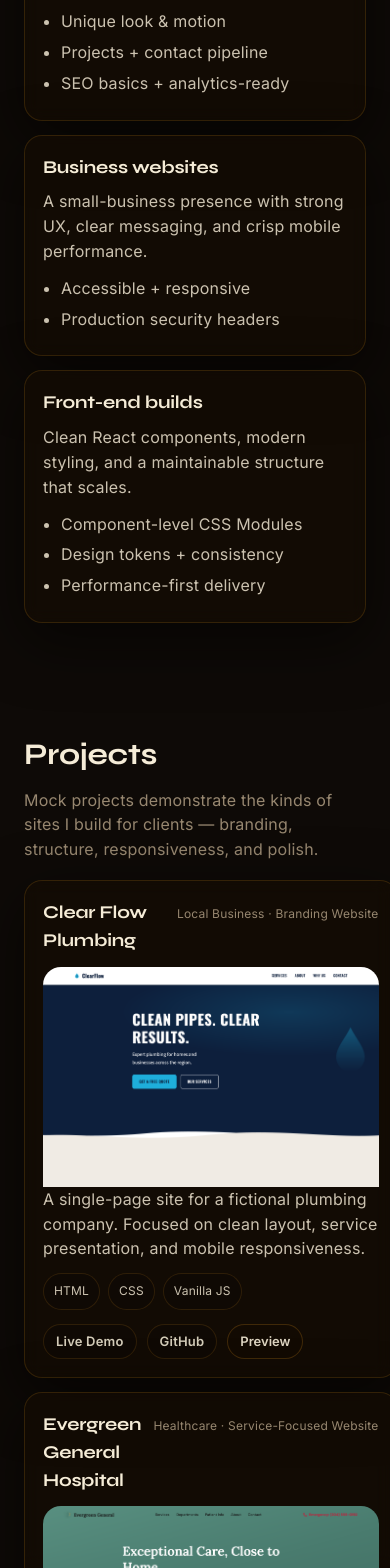
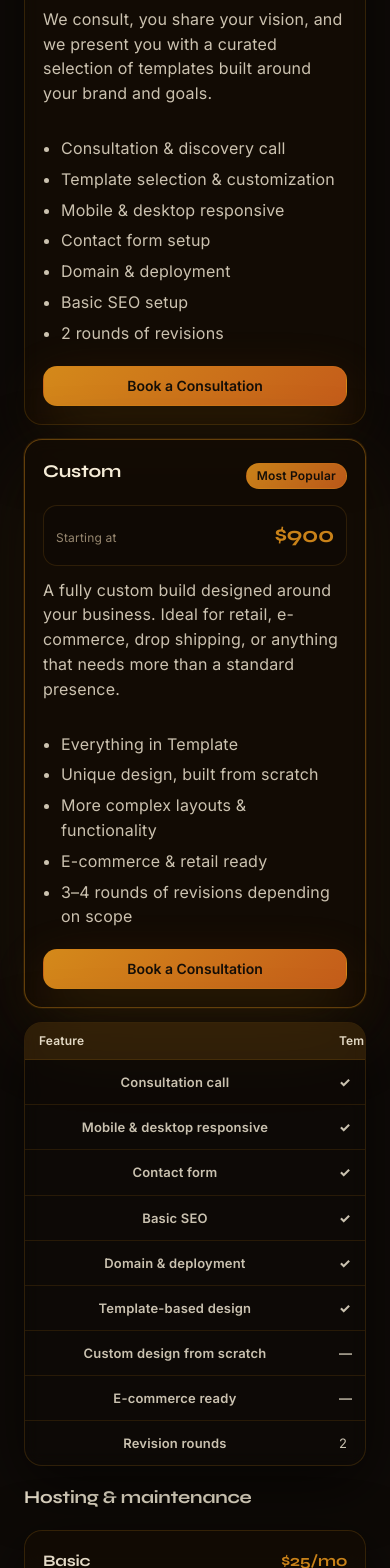
Before and after one commit to MurrayElectronicsLLC/PortfolioSite, a React (Vite) app: page / in a window 390 px wide. Shown: the part 1572-3140 px from the top of the page. Built offline with nearby package versions, Linux system fonts and the light colour scheme.

Commit message:
Revamp pricing and hosting sections in App component. Introduced new tiered service offerings with detailed descriptions, pricing, and comparison table. Enhanced styles for better layout and responsiveness.

```diff
--- a/src/App.jsx
+++ b/src/App.jsx
@@ -155,42 +155,164 @@ function App() {
               and a launch that's ready to drive business growth.
             </p>
 
-            <div className={styles.cards}>
-              <article className={styles.card}>
-                <h3 className={styles.h3}>Portfolio sites</h3>
+            <div className={styles.pricingGrid} aria-label="Service tiers">
+              <article className={styles.tierCard}>
+                <div className={styles.tierTop}>
+                  <h3 className={styles.h3}>Template</h3>
+                </div>
+                <div className={styles.tierPrice}>
+                  <span className={styles.tierPriceLabel}>Starting at</span>
+                  <span className={styles.tierPriceValue}>$500</span>
+                </div>
                 <p className={styles.cardText}>
-                  A premium single-page portfolio that feels personal, loads fast, and converts.
+                  We consult, you share your vision, and we present you with a curated selection of
+                  templates built around your brand and goals.
                 </p>
                 <ul className={styles.bullets}>
-                  <li>Unique look & motion</li>
-                  <li>Projects + contact pipeline</li>
-                  <li>SEO basics + analytics-ready</li>
+                  <li>Consultation & discovery call</li>
+                  <li>Template selection & customization</li>
+                  <li>Mobile & desktop responsive</li>
+                  <li>Contact form setup</li>
+                  <li>Domain & deployment</li>
+                  <li>Basic SEO setup</li>
+                  <li>2 rounds of revisions</li>
                 </ul>
+                <button
+                  type="button"
+                  className={styles.tierCta}
+                  onClick={() => scrollToId('contact')}
+                >
+                  Book a Consultation
+                </button>
               </article>
 
-              <article className={styles.card}>
-                <h3 className={styles.h3}>Business websites</h3>
+              <article className={`${styles.tierCard} ${styles.tierCardPopular}`}>
+                <div className={styles.tierTop}>
+                  <h3 className={styles.h3}>Custom</h3>
+                  <span className={styles.badgeAmber}>Most Popular</span>
+                </div>
+                <div className={styles.tierPrice}>
+                  <span className={styles.tierPriceLabel}>Starting at</span>
+                  <span className={styles.tierPriceValue}>$900</span>
+                </div>
                 <p className={styles.cardText}>
-                  A small-business presence with strong UX, clear messaging, and crisp mobile
-                  performance.
+                  A fully custom build designed around your business. Ideal for retail, e-commerce,
+                  drop shipping, or anything that needs more than a standard presence.
                 </p>
                 <ul className={styles.bullets}>
-                  <li>Accessible + responsive</li>
-                  <li>Production security headers</li>
+                  <li>Everything in Template</li>
+                  <li>Unique design, built from scratch</li>
+                  <li>More complex layouts & functionality</li>
+                  <li>E-commerce & retail ready</li>
+                  <li>3–4 rounds of revisions depending on scope</li>
                 </ul>
+                <button
+                  type="button"
+                  className={styles.tierCta}
+                  onClick={() => scrollToId('contact')}
+                >
+                  Book a Consultation
+                </button>
               </article>
+            </div>
 
-              <article className={styles.card}>
-                <h3 className={styles.h3}>Front-end builds</h3>
-                <p className={styles.cardText}>
-                  Clean React components, modern styling, and a maintainable structure that scales.
-                </p>
-                <ul className={styles.bullets}>
-                  <li>Component-level CSS Modules</li>
-                  <li>Design tokens + consistency</li>
-                  <li>Performance-first delivery</li>
-                </ul>
-              </article>
+            <div className={styles.compareWrap} aria-label="Template vs Custom comparison">
+              <table className={styles.compareTable}>
+                <thead>
+                  <tr>
+                    <th scope="col">Feature</th>
+                    <th scope="col">Template</th>
+                    <th scope="col">Custom</th>
+                  </tr>
+                </thead>
+                <tbody>
+                  <tr>
+                    <th scope="row">Consultation call</th>
+                    <td className={styles.cellYes}>✓</td>
+                    <td className={styles.cellYes}>✓</td>
+                  </tr>
+                  <tr>
+                    <th scope="row">Mobile & desktop responsive</th>
+                    <td className={styles.cellYes}>✓</td>
+                    <td className={styles.cellYes}>✓</td>
+                  </tr>
+                  <tr>
+                    <th scope="row">Contact form</th>
+                    <td className={styles.cellYes}>✓</td>
+                    <td className={styles.cellYes}>✓</td>
+                  </tr>
+                  <tr>
+                    <th scope="row">Basic SEO</th>
+                    <td className={styles.cellYes}>✓</td>
+                    <td className={styles.cellYes}>✓</td>
+                  </tr>
+                  <tr>
+                    <th scope="row">Domain & deployment</th>
+                    <td className={styles.cellYes}>✓</td>
+                    <td className={styles.cellYes}>✓</td>
+                  </tr>
+                  <tr>
+                    <th scope="row">Template-based design</th>
+                    <td className={styles.cellYes}>✓</td>
+                    <td className={styles.cellDash}>—</td>
+                  </tr>
+                  <tr>
+                    <th scope="row">Custom design from scratch</th>
+                    <td className={styles.cellDash}>—</td>
+                    <td className={styles.cellYes}>✓</td>
+                  </tr>
+                  <tr>
+                    <th scope="row">E-commerce ready</th>
+                    <td className={styles.cellDash}>—</td>
+                    <td className={styles.cellYes}>✓</td>
+                  </tr>
+                  <tr>
+                    <th scope="row">Revision rounds</th>
+                    <td>2</td>
+                    <td>3–4</td>
+                  </tr>
+                </tbody>
+              </table>
+            </div>
+
+            <div className={styles.hostingWrap} aria-label="Hosting and maintenance plans">
+              <h3 className={styles.h3}>Hosting &amp; maintenance</h3>
+              <div className={styles.cards}>
+                <article className={styles.card}>
+                  <div className={styles.hostingTop}>
+                    <div className={styles.hostingName}>Basic</div>
+                    <div className={styles.hostingPrice}>$25/mo</div>
+                  </div>
+                  <p className={styles.cardText}>
+                    Covers the essentials to keep your site live, backed up, and running smoothly.
+                  </p>
+                </article>
+
+                <article className={styles.card}>
+                  <div className={styles.hostingTop}>
+                    <div className={styles.hostingName}>Standard</div>
+                    <div className={styles.hostingPrice}>$60/mo</div>
+                  </div>
+                  <p className={styles.cardText}>
+                    Everything in Basic, plus hands-on support for updates and ongoing performance.
+                  </p>
+                </article>
+
+                <article className={styles.card}>
+                  <div className={styles.hostingTop}>
+                    <div className={styles.hostingName}>Pro</div>
+                    <div className={styles.hostingPrice}>$120/mo</div>
+                  </div>
+                  <p className={styles.cardText}>
+                    Full ongoing support, regular check-ins, and priority access — for businesses
+                    that want consistent attention.
+                  </p>
+                </article>
+              </div>
+              <p className={styles.hostingNote}>
+                All hosting plans require an active site built or transferred through Murray
+                Electronics LLC. Custom plans available on request.
+              </p>
             </div>
           </div>
         </section>
--- a/src/App.module.css
+++ b/src/App.module.css
@@ -369,6 +369,180 @@
   gap: 14px;
 }
 
+.pricingGrid {
+  margin-top: 18px;
+  display: grid;
+  grid-template-columns: repeat(2, minmax(0, 1fr));
+  gap: 14px;
+}
+
+.tierCard {
+  border-radius: var(--radius);
+  border: 1px solid rgba(212, 137, 26, 0.18);
+  background: var(--surface);
+  box-shadow: var(--shadow);
+  backdrop-filter: blur(8px);
+  padding: 18px;
+  display: grid;
+  gap: 12px;
+  align-content: start;
+}
+
+.tierCardPopular {
+  border-color: rgba(212, 137, 26, 0.42);
+  box-shadow:
+    var(--shadow),
+    0 0 0 1px rgba(212, 137, 26, 0.14),
+    0 26px 90px rgba(212, 137, 26, 0.12);
+}
+
+.tierTop {
+  display: flex;
+  align-items: center;
+  justify-content: space-between;
+  gap: 12px;
+}
+
+.badgeAmber {
+  display: inline-flex;
+  align-items: center;
+  justify-content: center;
+  height: 26px;
+  padding: 0 10px;
+  border-radius: 999px;
+  border: 1px solid rgba(212, 137, 26, 0.28);
+  background: linear-gradient(135deg, rgba(212, 137, 26, 0.95), rgba(196, 92, 26, 0.95));
+  color: rgba(14, 10, 7, 0.96);
+  font: 800 12px/1 var(--font-body);
+  letter-spacing: 0.2px;
+  white-space: nowrap;
+}
+
+.tierPrice {
+  display: flex;
+  align-items: baseline;
+  justify-content: space-between;
+  gap: 10px;
+  padding: 12px 12px;
+  border-radius: 14px;
+  border: 1px solid rgba(212, 137, 26, 0.16);
+  background: rgba(14, 10, 7, 0.35);
+}
+
+.tierPriceLabel {
+  font-size: 12px;
+  color: rgba(154, 138, 114, 0.98);
+}
+
+.tierPriceValue {
+  font-family: var(--font-display);
+  font-weight: 800;
+  letter-spacing: -0.2px;
+  color: rgba(212, 137, 26, 0.95);
+  font-size: 22px;
+}
+
+.tierCta {
+  margin-top: 2px;
+  appearance: none;
+  border: 1px solid rgba(212, 137, 26, 0.22);
+  border-radius: 14px;
+  padding: 12px 14px;
+  font: 650 14px/1 var(--font-body);
+  cursor: pointer;
+  color: rgba(14, 10, 7, 0.96);
+  background: linear-gradient(135deg, var(--accent), var(--accent-2));
+  box-shadow: 0 20px 55px rgba(212, 137, 26, 0.18);
+  transition:
+    transform 120ms ease,
+    box-shadow 140ms ease;
+}
+
+.tierCta:hover {
+  transform: translateY(-1px);
+  box-shadow: 0 28px 70px rgba(212, 137, 26, 0.22);
+}
+
+.compareWrap {
+  margin-top: 14px;
+  border-radius: var(--radius);
+  border: 1px solid rgba(212, 137, 26, 0.18);
+  background: rgba(14, 10, 7, 0.35);
+  box-shadow: var(--shadow);
+  backdrop-filter: blur(8px);
+  overflow: auto;
+}
+
+.compareTable {
+  width: 100%;
+  border-collapse: collapse;
+  min-width: 620px;
+}
+
+.compareTable thead th {
+  text-align: left;
+  padding: 12px 14px;
+  background: rgba(212, 137, 26, 0.16);
+  color: rgba(245, 236, 215, 0.92);
+  font: 750 12px/1 var(--font-body);
+  letter-spacing: 0.2px;
+}
+
+.compareTable tbody th,
+.compareTable tbody td {
+  padding: 12px 14px;
+  border-top: 1px solid rgba(212, 137, 26, 0.14);
+  color: rgba(245, 236, 215, 0.82);
+  font-size: 13px;
+  vertical-align: top;
+}
+
+.compareTable tbody th {
+  font-weight: 650;
+}
+
+.cellYes {
+  color: rgba(212, 137, 26, 0.95);
+  font-weight: 800;
+}
+
+.cellDash {
+  color: rgba(154, 138, 114, 0.98);
+  font-weight: 700;
+}
+
+.hostingWrap {
+  margin-top: 18px;
+}
+
+.hostingTop {
+  display: flex;
+  align-items: baseline;
+  justify-content: space-between;
+  gap: 12px;
+  margin-bottom: 8px;
+}
+
+.hostingName {
+  font-family: var(--font-display);
+  font-weight: 800;
+  letter-spacing: -0.2px;
+  color: rgba(245, 236, 215, 0.92);
+}
+
+.hostingPrice {
+  font-family: var(--font-display);
+  font-weight: 800;
+  letter-spacing: -0.2px;
+  color: rgba(212, 137, 26, 0.95);
+}
+
+.hostingNote {
+  margin: 12px 0 0;
+  color: rgba(154, 138, 114, 0.98);
+  max-width: 90ch;
+}
+
 .card,
 .projectCard,
 .aboutCard,
@@ -618,6 +792,12 @@
   .projectGrid {
     grid-template-columns: 1fr;
   }
+  .pricingGrid {
+    grid-template-columns: 1fr;
+  }
+  .compareTable {
+    min-width: 520px;
+  }
   .aboutGrid,
   .contactGrid {
     grid-template-columns: 1fr;
```
